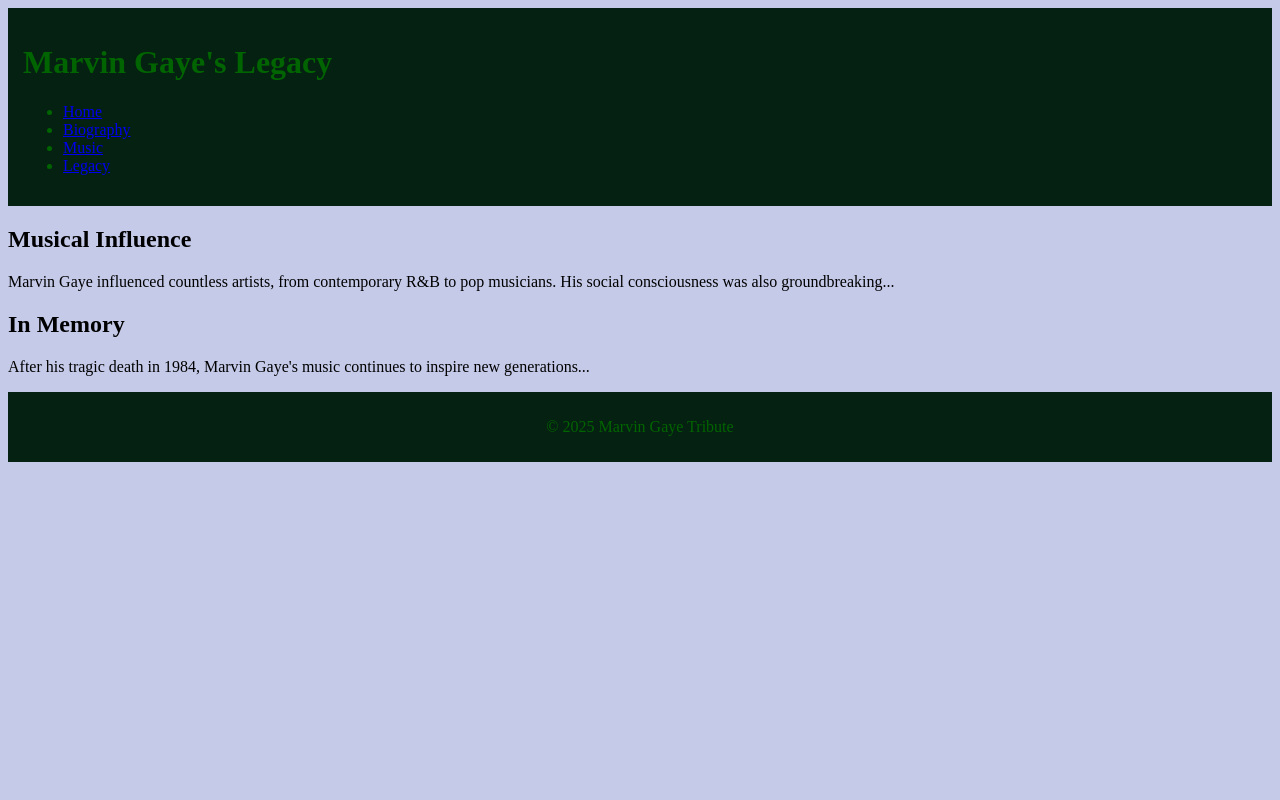
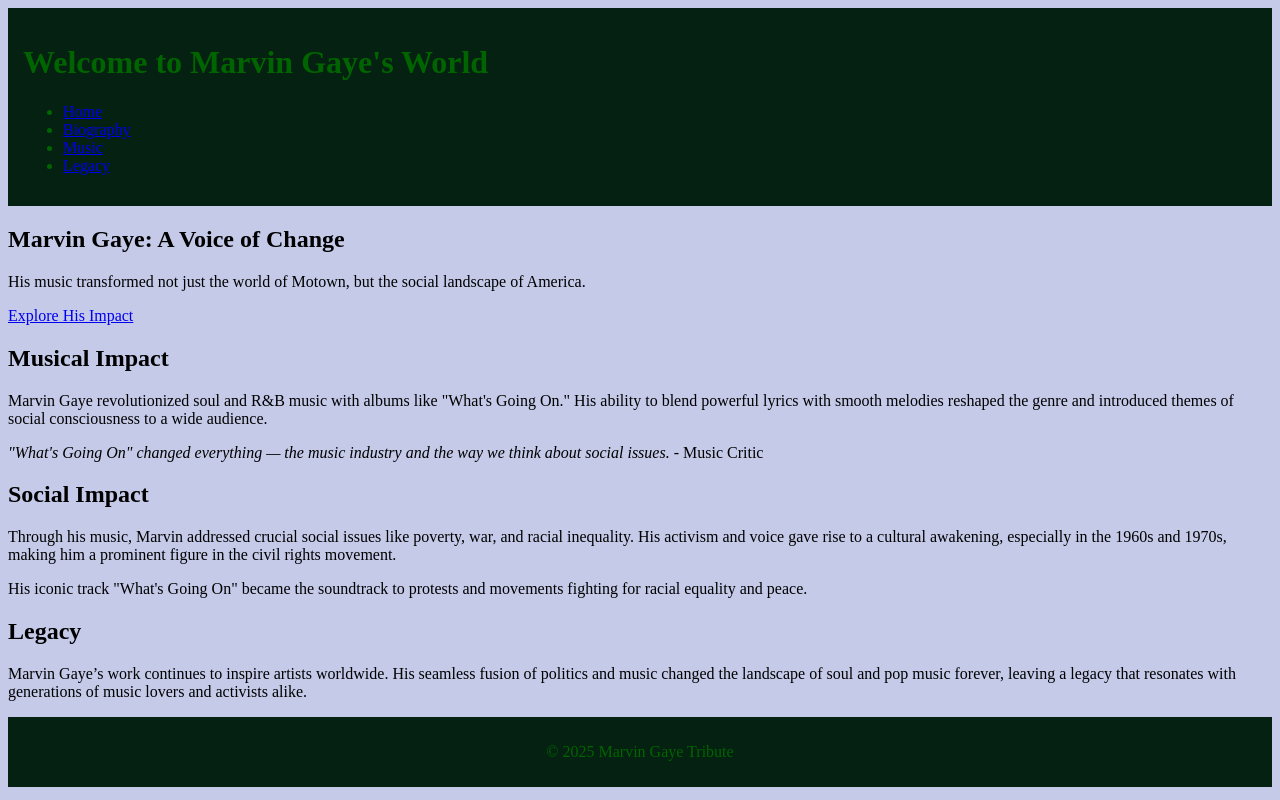
Before and after one commit to xram3827/xram3827, a plain HTML site: page legacy.html in a window 1280 px wide. Drawn offline with Linux system fonts and the light colour scheme; a script that the page names is missing.

Commit message:
Update legacy.html
added codepen

```diff
--- a/legacy.html
+++ b/legacy.html
@@ -8,7 +8,7 @@
 </head>
 <body>
     <header>
-        <h1>Marvin Gaye's Legacy</h1>
+        <h1>Welcome to Marvin Gaye's World</h1>
         <nav>
             <ul>
                 <li><a href="index.html">Home</a></li>
@@ -18,17 +18,46 @@
             </ul>
         </nav>
     </header>
+<section class="hero">
+        <div class="hero-content">
+            <h2>Marvin Gaye: A Voice of Change</h2>
+            <p>His music transformed not just the world of Motown, but the social landscape of America.</p>
+            <a href="#impact" class="btn">Explore His Impact</a>
+        </div>
+    </section>
 
-    <main>
-        <section>
-            <h2>Musical Influence</h2>
-            <p>Marvin Gaye influenced countless artists, from contemporary R&B to pop musicians. His social consciousness was also groundbreaking...</p>
-        </section>
-        <section>
-            <h2>In Memory</h2>
-            <p>After his tragic death in 1984, Marvin Gaye's music continues to inspire new generations...</p>
-        </section>
-    </main>
+    <!-- Musical Impact Section -->
+    <section id="musical-impact" class="impact-section">
+        <div class="container">
+            <h2>Musical Impact</h2>
+            <p>Marvin Gaye revolutionized soul and R&B music with albums like "What's Going On." His ability to blend powerful lyrics with smooth melodies reshaped the genre and introduced themes of social consciousness to a wide audience.</p>
+            <div class="quote-box">
+                <p><em>"What's Going On" changed everything — the music industry and the way we think about social issues.</em> - Music Critic</p>
+            </div>
+        </div>
+    </section>
+
+    <!-- Social Impact Section -->
+    <section id="social-impact" class="impact-section">
+        <div class="container">
+            <h2>Social Impact</h2>
+            <p>Through his music, Marvin addressed crucial social issues like poverty, war, and racial inequality. His activism and voice gave rise to a cultural awakening, especially in the 1960s and 1970s, making him a prominent figure in the civil rights movement.</p>
+            <div class="highlight-box">
+                <p>His iconic track "What's Going On" became the soundtrack to protests and movements fighting for racial equality and peace.</p>
+            </div>
+        </div>
+    </section>
+
+    <!-- Divider -->
+    <div class="divider"></div>
+
+    <!-- Legacy Section -->
+    <section id="legacy" class="impact-section">
+        <div class="container">
+            <h2>Legacy</h2>
+            <p>Marvin Gaye’s work continues to inspire artists worldwide. His seamless fusion of politics and music changed the landscape of soul and pop music forever, leaving a legacy that resonates with generations of music lovers and activists alike.</p>
+        </div>
+    </section>
 
     <footer>
         <p>© 2025 Marvin Gaye Tribute</p>
```
